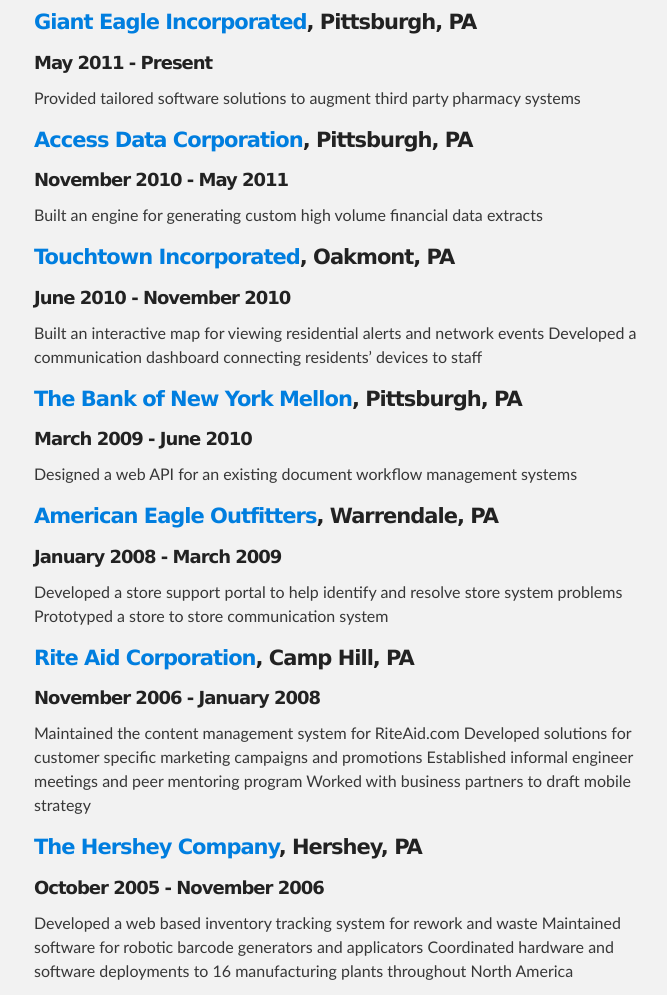
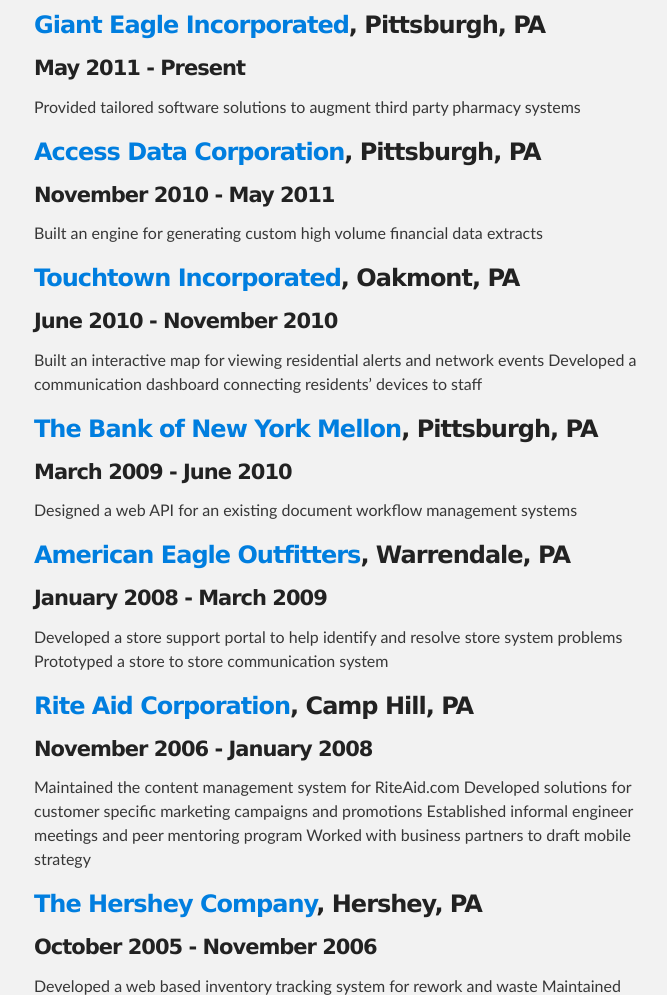
Before and after one commit to jaredcacurak/jaredcacurak.github.com, a plain HTML site: page index.html in a window 1280 px wide. Shown: the part 823-1818 px from the top of the page, without its empty margins (286-953 px from the left). Drawn offline with Linux system fonts and the light colour scheme.

Commit message:
Replace master branch with page content via GitHub

```diff
--- a/index.html
+++ b/index.html
@@ -46,57 +46,57 @@
 <li>Java</li>
 </ul><h2>Professional Experience</h2>
 
-<h4>
-<a href="http://gianteagle.com">Giant Eagle Incorporated</a>, Pittsburgh, PA</h4>
+<h3>
+<a href="http://gianteagle.com">Giant Eagle Incorporated</a>, Pittsburgh, PA</h3>
 
-<h5>May 2011 - Present</h5>
+<h4>May 2011 - Present</h4>
 
 <p>Provided tailored software solutions to augment third party pharmacy systems</p>
 
-<h4>
-<a href="http://www.accessdc.com">Access Data Corporation</a>, Pittsburgh, PA</h4>
+<h3>
+<a href="http://www.accessdc.com">Access Data Corporation</a>, Pittsburgh, PA</h3>
 
-<h5>November 2010 - May 2011</h5>
+<h4>November 2010 - May 2011</h4>
 
 <p>Built an engine for generating custom high volume financial data extracts</p>
 
-<h4>
-<a href="http://www.touchtown.us">Touchtown Incorporated</a>, Oakmont, PA</h4>
+<h3>
+<a href="http://www.touchtown.us">Touchtown Incorporated</a>, Oakmont, PA</h3>
 
-<h5>June 2010 - November 2010</h5>
+<h4>June 2010 - November 2010</h4>
 
 <p>Built an interactive map for viewing residential alerts and network events
 Developed a communication dashboard connecting residents’ devices to staff</p>
 
-<h4>
-<a href="http://www.bnymellon.com">The Bank of New York Mellon</a>, Pittsburgh, PA</h4>
+<h3>
+<a href="http://www.bnymellon.com">The Bank of New York Mellon</a>, Pittsburgh, PA</h3>
 
-<h5>March 2009 - June 2010</h5>
+<h4>March 2009 - June 2010</h4>
 
 <p>Designed a web API for an existing document workflow management systems</p>
 
-<h4>
-<a href="http://www.ae.com">American Eagle Outfitters</a>, Warrendale, PA</h4>
+<h3>
+<a href="http://www.ae.com">American Eagle Outfitters</a>, Warrendale, PA</h3>
 
-<h5>January 2008 - March 2009</h5>
+<h4>January 2008 - March 2009</h4>
 
 <p>Developed a store support portal to help identify and resolve store system problems
 Prototyped a store to store communication system</p>
 
-<h4>
-<a href="http://www.riteaid.com">Rite Aid Corporation</a>, Camp Hill, PA</h4>
+<h3>
+<a href="http://www.riteaid.com">Rite Aid Corporation</a>, Camp Hill, PA</h3>
 
-<h5>November 2006 - January 2008</h5>
+<h4>November 2006 - January 2008</h4>
 
 <p>Maintained the content management system for RiteAid.com
 Developed solutions for customer specific marketing campaigns and promotions
 Established informal engineer meetings and peer mentoring program
 Worked with business partners to draft mobile strategy</p>
 
-<h4>
-<a href="http://www.hersheys.com">The Hershey Company</a>, Hershey, PA</h4>
+<h3>
+<a href="http://www.hersheys.com">The Hershey Company</a>, Hershey, PA</h3>
 
-<h5>October 2005 - November 2006</h5>
+<h4>October 2005 - November 2006</h4>
 
 <p>Developed a web based inventory tracking system for rework and waste
 Maintained software for robotic barcode generators and applicators
```
Also changed, not shown: params.json (+1 -1 lines).
